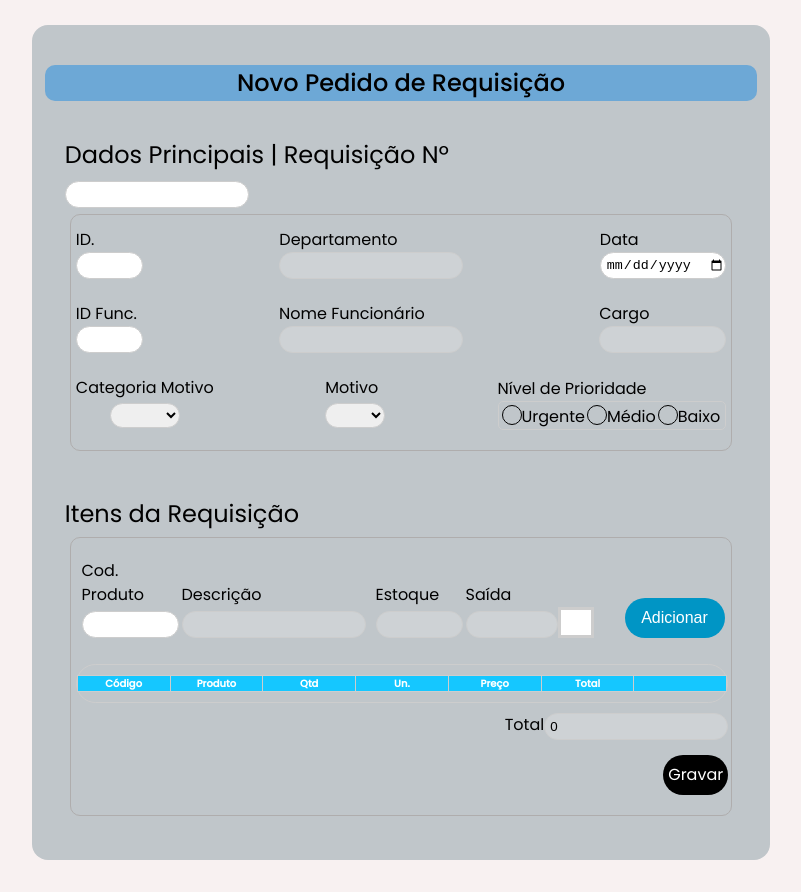
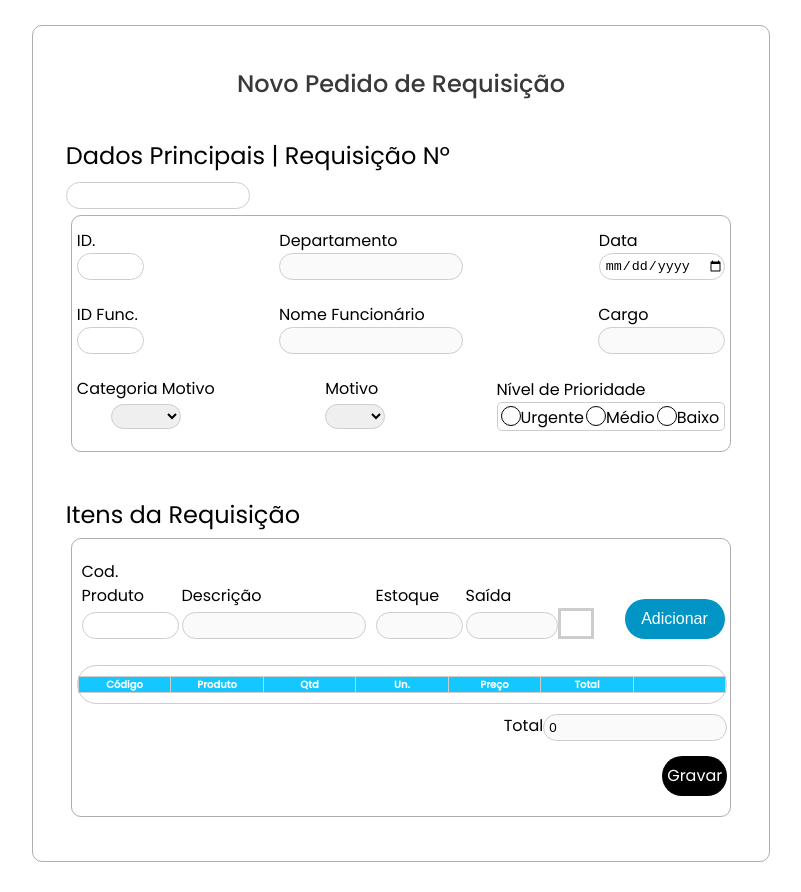
Before and after one commit to andressa-l/almoxarifado-pedido-requisicao, a plain HTML site: page index.html in a window 1280 px wide. Shown: the whole page, without its empty margins (239-1040 px from the left). Drawn offline with Linux system fonts and the light colour scheme.

Commit message:
Update requisicao.css

```diff
--- a/assets/css/requisicao.css
+++ b/assets/css/requisicao.css
@@ -11,8 +11,8 @@ body {
     font-size: 1rem;
     font-weight: 400;
     line-height: 1.5;
-    background:hsl(0, 36%, 96%);
-     box-shadow:0 4px 10px 4px rgba(#13232f,.3);
+    background:hsl(0, 0%, 100%);
+     box-shadow:0 4px 10px 4px rgba(#13232f,.3);;
 }
 
 form {
@@ -41,13 +41,13 @@ form {
     margin-top: 1rem;
     margin-bottom: 1rem;
     text-align: center;
-    background-color: #6da8d6;
+    /* background-color: #d8dbdd; */
     border-radius: 10px;
 
 }
 
 .header h1 {
-    color: black;
+    color: rgb(59, 56, 56);
     font-weight: 500;
     font-size: 1.5rem;
     font-family: 'Poppins', sans-serif;
@@ -63,8 +63,10 @@ form {
     border-radius: 1rem;
     flex-wrap: wrap;
     font-size: 20px;
-    background-color: rgb(192, 198, 202);
-    box-shadow:0 4px 10px 4px rgba(#13232f,.3);
+    border: .8px solid rgb(175, 173, 173);
+    border-radius: 10px;
+    /* background-color: rgb(192, 198, 202); */
+    /* box-shadow:0 4px 10px 4px rgba(#13232f,.3); */
 
 }
 
```
